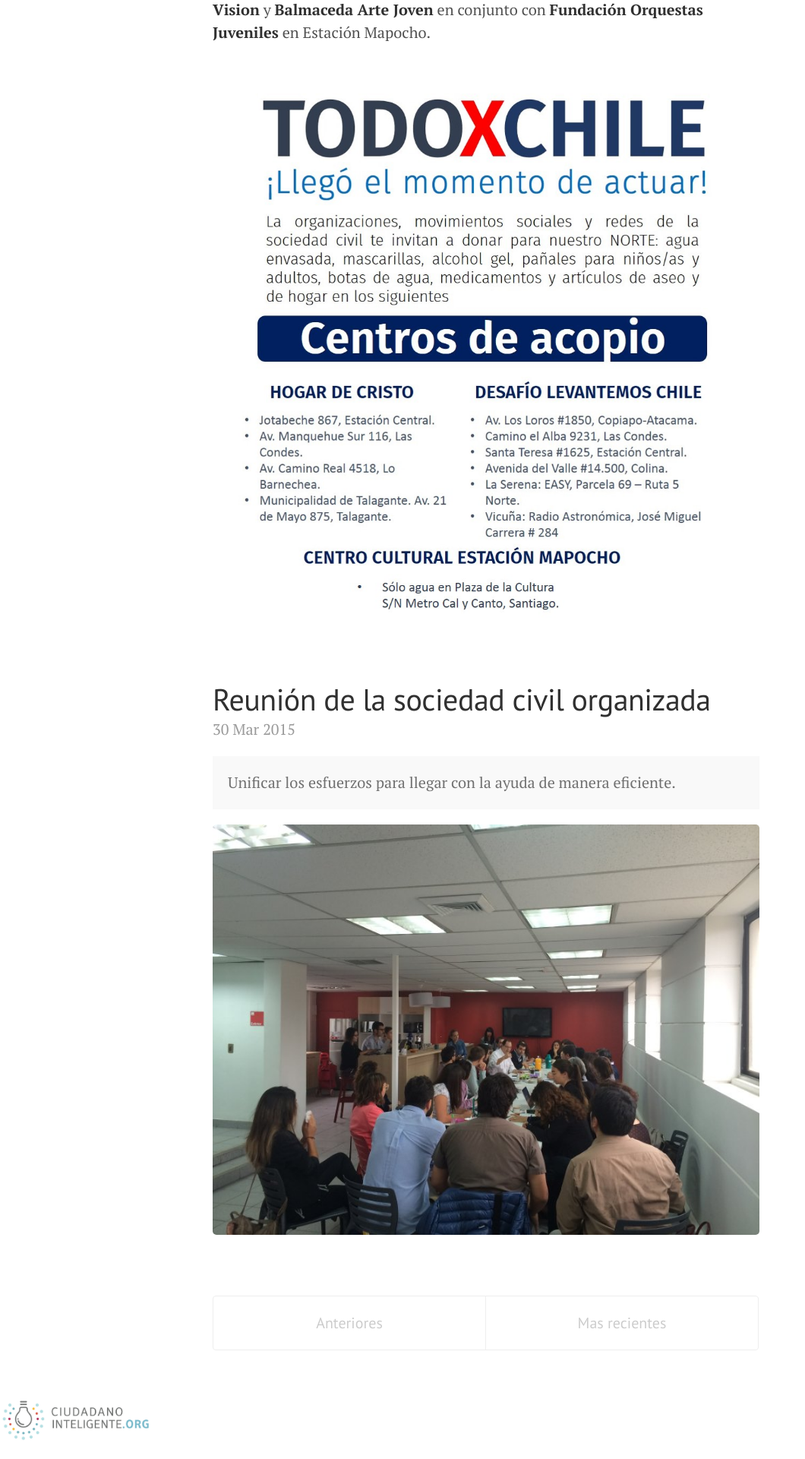
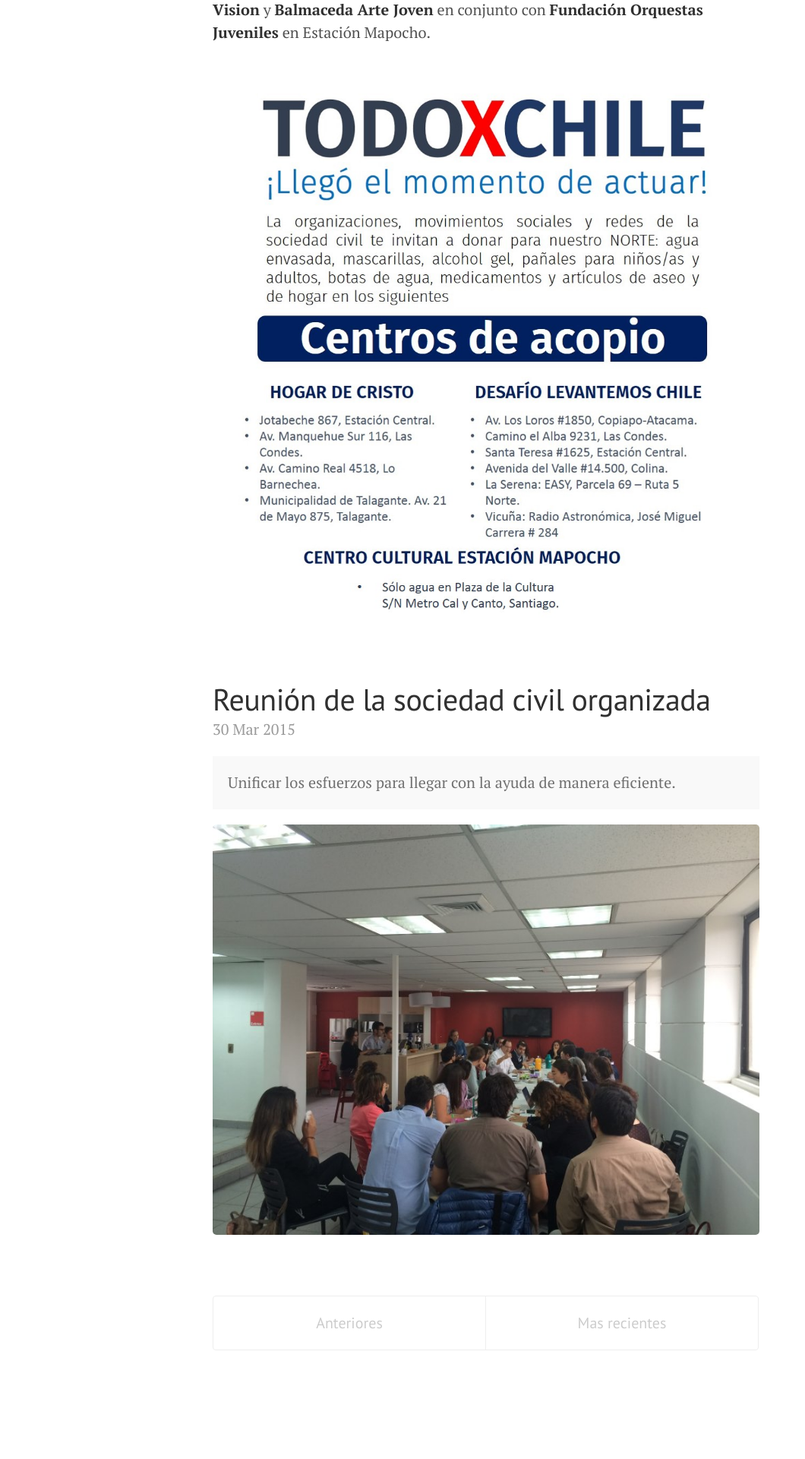
Before and after one commit to ciudadanointeligente/todoxchile, a Jekyll site: the page built from index.html, in a window 1280 px wide. Shown: the part 1586-3506 px from the top of the page at 76% size, without its empty margins (0-1060 px from the left). Built offline with Jekyll 4.4.1, drawn with Linux system fonts in a browser that asks for light colours; nearby versions of some CDN libraries; Markdown is read by kramdown in place of the engine named in the settings; the list of posts is cut into pages by our own code; after the commit the page ends 3423 px from its top, so only the background shows below that.

Commit message:
removed logo from footer

```diff
--- a/_includes/footer.html
+++ b/_includes/footer.html
@@ -1,6 +1,6 @@
 <div class="text-center full-width">
   <!-- <a href="https://github.com/ciudadanointeligente" target="_blank"><i class="fa fa-github-alt"></i> Revisa este y todos nuestros proyectos en Github</a> -->
-  <img src="{{ site.baseurl }}/public/img/logo-ciudadanoi.jpg" width="200px">
+  <!-- <img src="{{ site.baseurl }}/public/img/logo-ciudadanoi.jpg" width="200px"> -->
 </div>
 
 <script>
```
